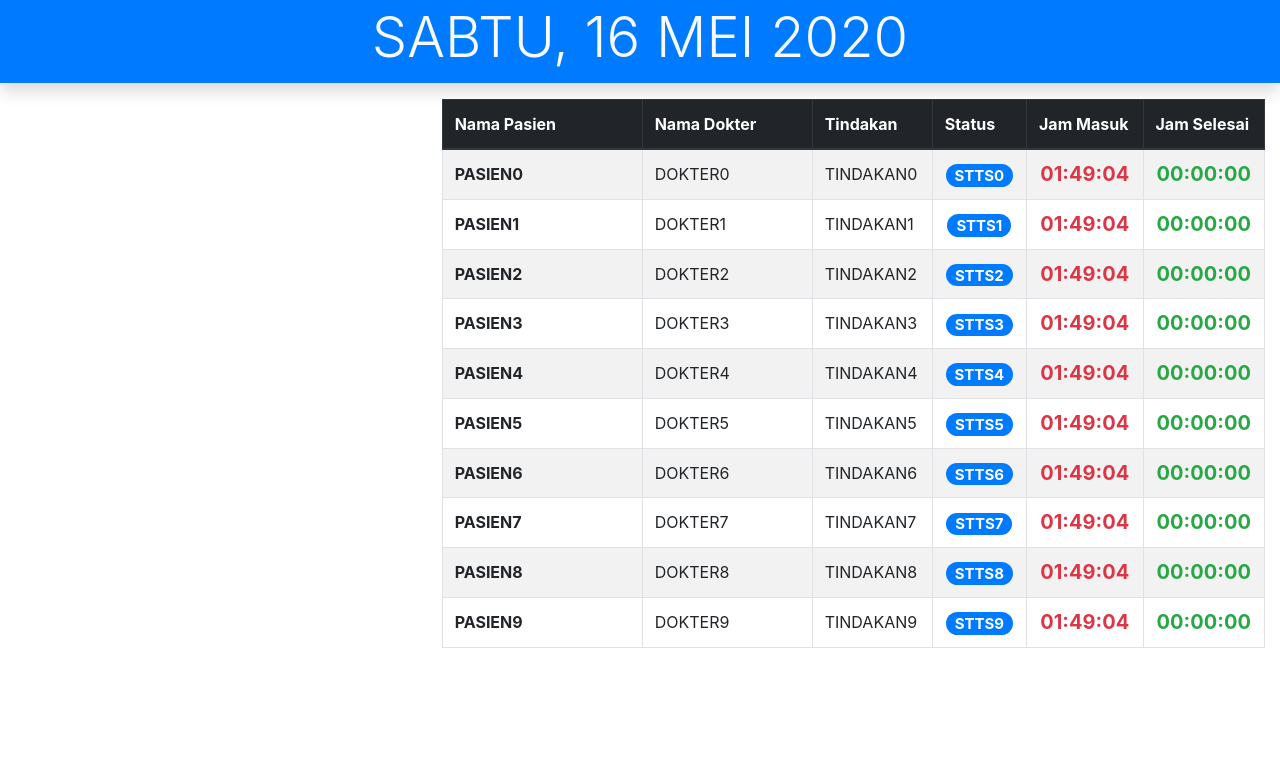
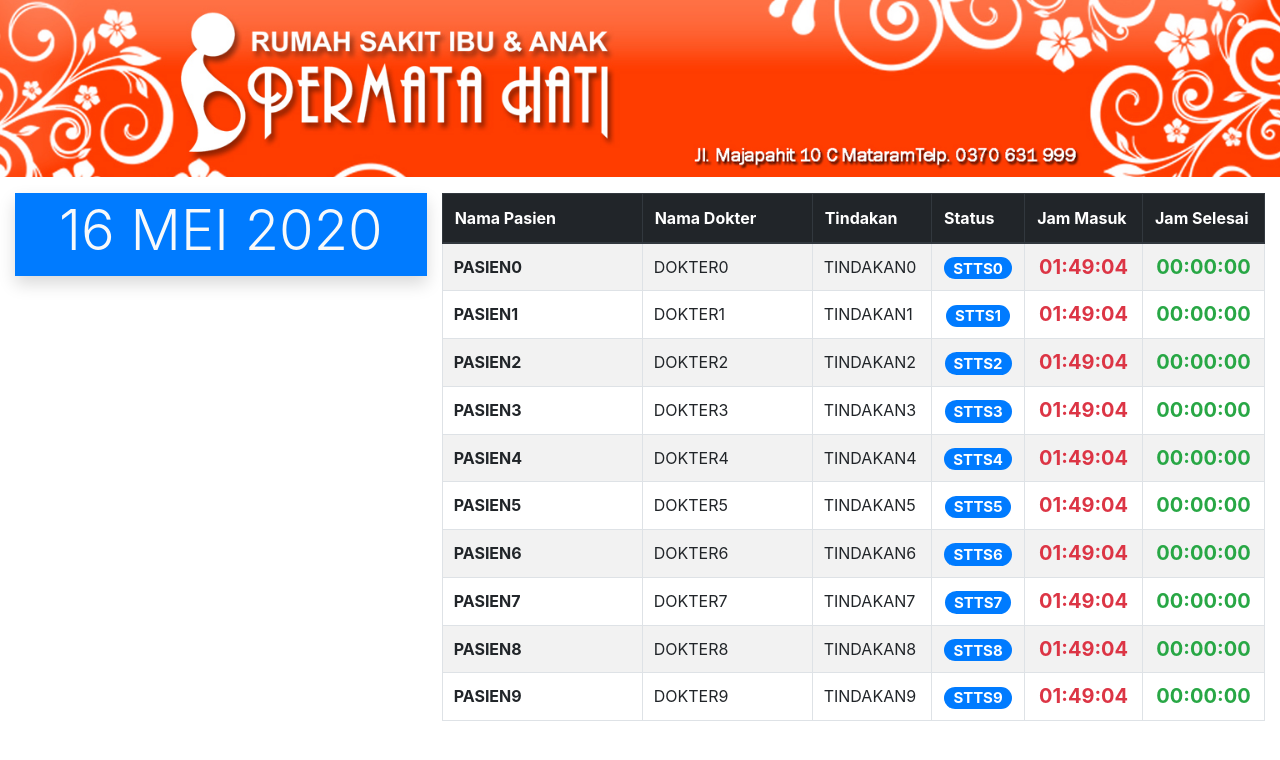
Before and after one commit to agungsptr/jadwal-operasi-simple-laravel-crud, a Laravel app: page /operasi in a window 1280 px wide. Shown: the top 760 px of the page. Run offline with Laravel 8, Linux system fonts and the light colour scheme; data comes from the database, SQL or seed files in the repository.

Commit message:
add header

```diff
--- a/resources/views/jadwal_operasi/index.blade.php
+++ b/resources/views/jadwal_operasi/index.blade.php
@@ -16,24 +16,31 @@
             -ms-transform: translateY(-50%);
             transform: translateY(-50%);
         }
+
         h5 {
             margin: 0;
             padding: 0;
+        }
+
+        td {
+            padding: 11px !important
         }
     </style>
 </head>
 
 <body>
-    <div class="bg-primary shadow text-light rounded-lg d-flex justify-content-center p-1 mb-3" style="height: 83px">
-        <p class="display-4 m-0" id="datetime"></p>
-    </div>
     <div class="container-fluid">
+        <div class="row pb-3">
+            <img src="img/header-edit.jpg" width="100%" alt="header">
+        </div>
         <div class="row">
-            <div class="col-4">
+            <div class="col-4 pr-0">
+                <div class="bg-primary shadow text-light rounded-lg d-flex justify-content-center p-1 mb-3" style="height: 83px">
+                    <p class="display-4 m-0" id="datetime"></p>
+                </div>
                 <!-- <img src="/img/logo-rsia-ph.png" class="img-fluid vertical-center pr-3" alt="Responsive image"> -->
             </div>
             <div class="col-8">
-
                 <!-- start slide -->
                 <div id="slide-ph" class="carousel slide" data-ride="carousel">
                     <div class="carousel-inner">
@@ -62,9 +69,15 @@
                                                 <td><strong><?php echo substr(strtoupper($op->pasien), 0, 13) ?></strong></td>
                                                 <td><?php echo substr(strtoupper($op->dokter), 0, 13) ?></td>
                                                 <td><?php echo strtoupper($op->tindakan) ?></td>
-                                                <td class="text-center"><h5><span class="badge badge-pill badge-primary"><?php echo strtoupper($op->status) ?></span></h5></td>
-                                                <td class="text-danger text-center"><h5><strong><?php echo $in->format('H:i:s') ?></strong></h5></td>
-                                                <td class="text-success text-center"><h5><strong><?php echo $out->format('H:i:s') ?></strong></h5></td>
+                                                <td class="text-center">
+                                                    <h5><span class="badge badge-pill badge-primary"><?php echo strtoupper($op->status) ?></span></h5>
+                                                </td>
+                                                <td class="text-danger text-center">
+                                                    <h5><strong><?php echo $in->format('H:i:s') ?></strong></h5>
+                                                </td>
+                                                <td class="text-success text-center">
+                                                    <h5><strong><?php echo $out->format('H:i:s') ?></strong></h5>
+                                                </td>
                                             </tr>
                                         <?php
                                         }
@@ -98,7 +111,7 @@
             const days = ['MINGGU', 'SENIN', 'SELASA', 'RABU', 'KAMIS', 'JUMAT', 'SABTU']
             setInterval(function() {
                 var dt = new Date();
-                $('#datetime').html(days[dt.getDay()] + ', ' + dt.getDate() + ' ' + months[dt
+                $('#datetime').html(dt.getDate() + ' ' + months[dt
                         .getMonth()] + ' ' + dt
                     .getFullYear()
                 );
```
Also changed, not shown: public/img/header-edit.jpg (added).
